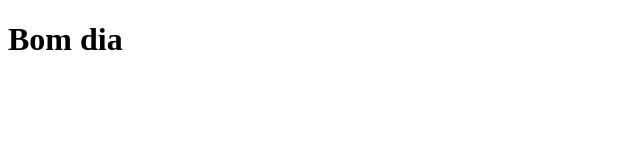
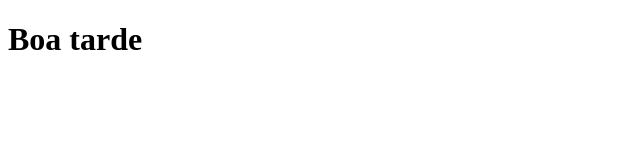
Before and after one commit to rafaelfeitosax/gitando, a plain HTML site: page index.html in a window 1280 px wide. Shown: the full height of the page, 0-640 px from the left. Drawn offline with Linux system fonts and the light colour scheme.

Commit message:
boa tarde

```diff
--- a/index.html
+++ b/index.html
@@ -6,6 +6,6 @@
     <title>Teste</title>
 </head>
 <body>
-    <h1>Bom dia</h1>
+    <h1>Boa tarde</h1>
 </body>
 </html>
```
